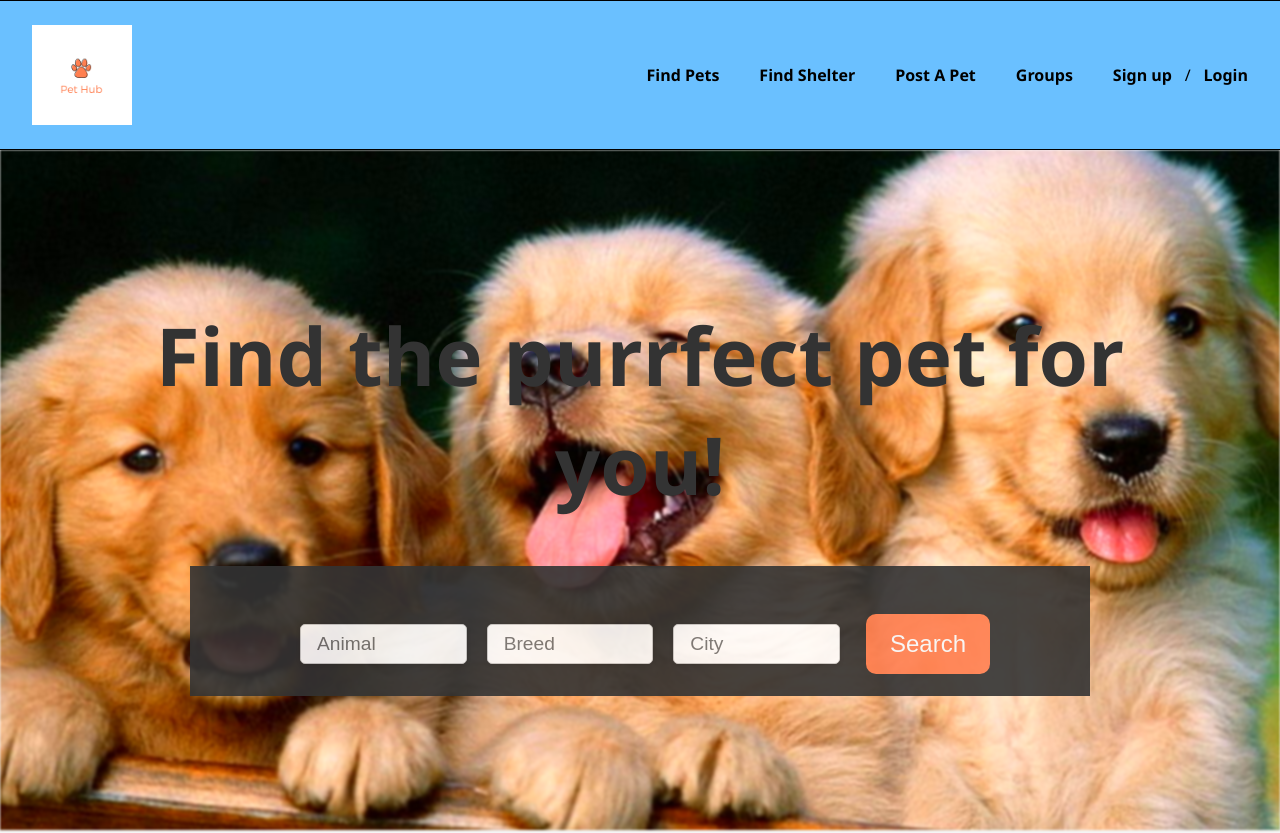
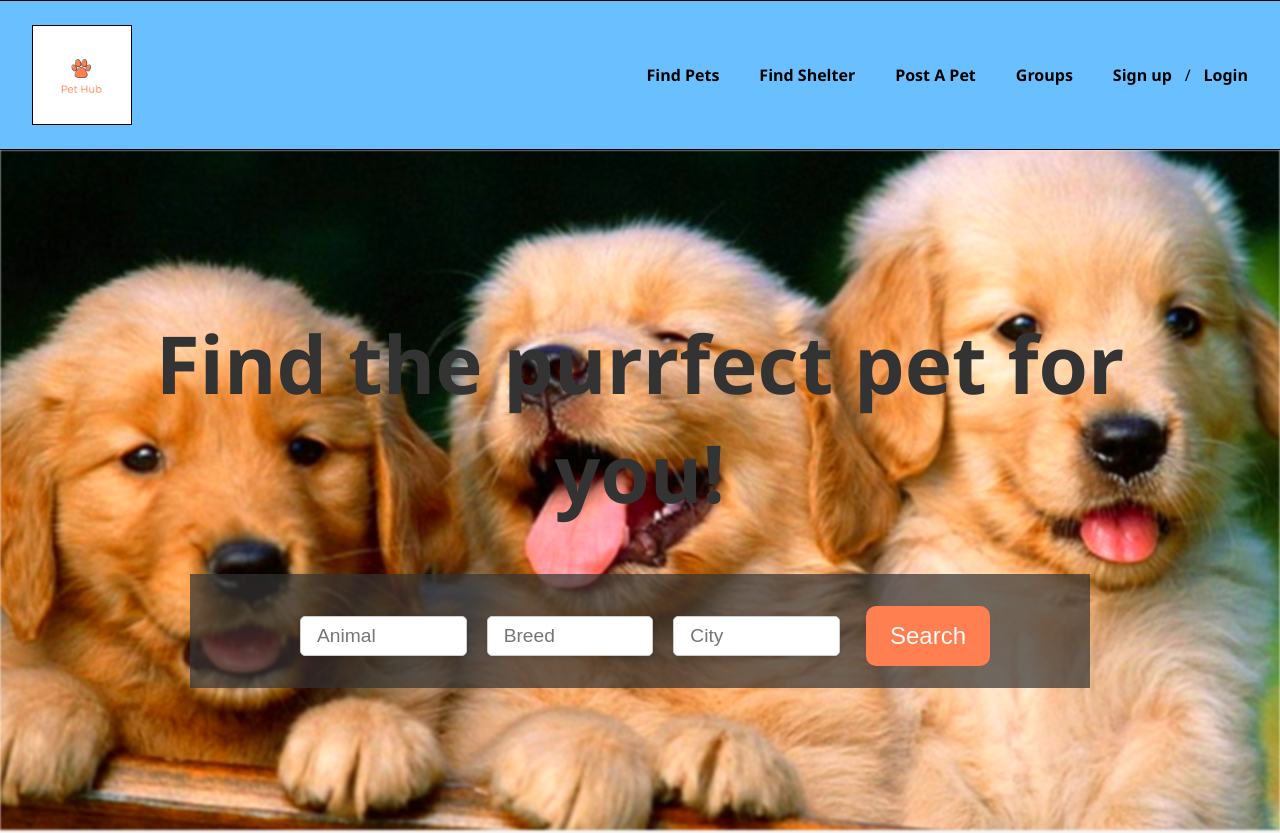
Before and after one commit to Cliffp15/Pethub, a React (Create React App) app in the folder pethub/: page / in a window 1280 px wide. Shown: the top 833 px of the page. Built offline with nearby package versions, Linux system fonts and the light colour scheme; no server answers.

Commit message:
added logo

```diff
--- a/pethub/src/pages/styles/Navbar.css
+++ b/pethub/src/pages/styles/Navbar.css
@@ -38,6 +38,7 @@
   padding: 0;
   margin: 0;
   height: 100px;
+  border: #000000 1px solid;
 }
 .signup-login {
   display: flex;
--- a/pethub/src/pages/styles/homepage.css
+++ b/pethub/src/pages/styles/homepage.css
@@ -46,12 +46,12 @@ body {
   display: flex;
   flex-direction: row;
   justify-content: center;
-  align-items: center;
+
   width: 100%;
   max-width: 900px;
   margin-top: 2rem;
-  background-color: #333333;
-  opacity: 0.9;
+  background-color: rgba(51, 51, 51, 0.7);
+  /* opacity: 0.8; */
   padding: 1rem;
 }
 .search-for-animal {
@@ -59,7 +59,7 @@ body {
   flex-direction: row;
   justify-content: center;
   align-items: self-start;
-  margin-top: 2rem;
+  margin-top: 1rem;
   width: 100%;
   max-width: 700px;
 }
```
